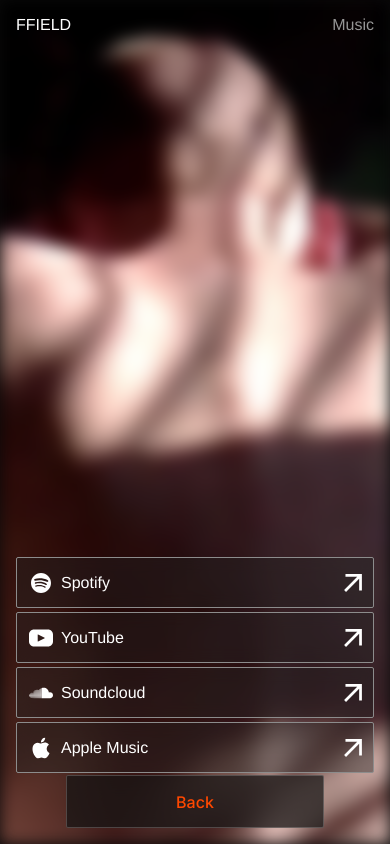
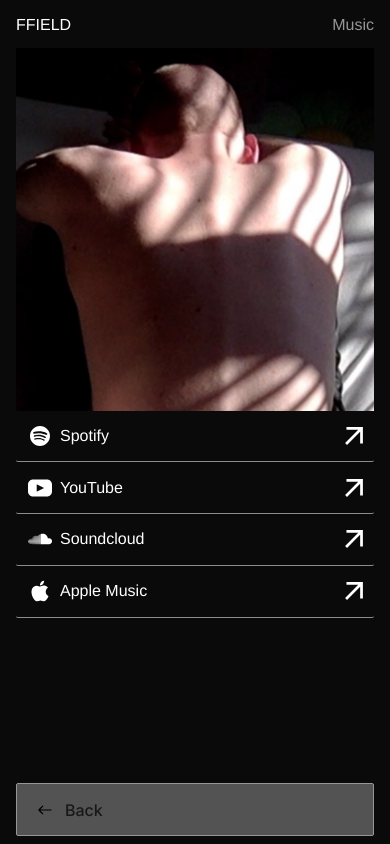
Before and after one commit to Benedikt-Keller/enterthefield-next, a Next.js app: page /music in a window 390 px wide. Built offline with nearby package versions, Linux system fonts and the light colour scheme.

Commit message:
added back button, changed design of music link page

```diff
--- a/app/blog/(components)/back.tsx
+++ b/app/blog/(components)/back.tsx
@@ -1,9 +1,27 @@
 import Link from 'next/link'
 import "./blogpage.css"
+import { IoIosArrowRoundBack } from "react-icons/io";
 
 export default function Back() {
     return (
-        <Link href={'./'} style={{position: 'fixed', textDecoration:'none', bottom:'1rem', display:'flex', alignItems:'center', justifyContent:'center'}} className='back-button'>
+        <Link href={'./'}
+        style={{
+        position: 'fixed',
+        textDecoration:'none',
+        bottom:'0.5rem',
+        display:'flex',
+        alignItems:'center',
+        justifyContent:'flex-start',
+        paddingLeft: '1rem',
+        gap: '0.5rem'
+    }}
+        className='back-button'>
+        <IoIosArrowRoundBack
+        style={{
+            color:'rgb(0,0,0)',
+            width: '1.5rem',
+            height: '1.5rem'
+        }} />
            Back
         </Link>
 
--- a/app/blog/(components)/blogpage.css
+++ b/app/blog/(components)/blogpage.css
@@ -46,10 +46,10 @@
 }
 
 .back-button {
-    background: rgb(20,20,20, 0.7);
-    color: rgb(var(--primary-rgb));
+    background: rgba(255, 255, 255, 0.3);
+    color: rgb(var(--background-start-rgb), 0.8);
     border-radius: 0.125rem;
-    border: 1px solid rgb(var(--foreground-rgb), 0.2);
+    border: 1px solid rgb(var(--middleground-rgb));
     backdrop-filter: blur(20px);
     font-weight: 500;
     width: 256px;
@@ -59,7 +59,7 @@
 }
 
 .back-button:hover {
-    background: rgba(64, 64, 64, 0.9);
+    background: rgba(255, 255, 255, 0.4);
 }
 
 @media screen and (max-width: 768px) {
@@ -73,3 +73,12 @@
     }
 
 }
+
+@media screen and (max-width: 480px) {
+    .back-button {
+        width: auto;
+        bottom: 0.5rem;
+        left: 1rem;
+        right: 1rem
+    }
+}
--- a/app/blog/blog.css
+++ b/app/blog/blog.css
@@ -3,14 +3,18 @@
 }
 
 .blog-header {
+    position: fixed;
     display: flex;
     flex-direction: row;
     justify-content: space-between;
     align-items: center;
-    height: fit-content;
+    height: 51px;
     top: 0;
-    width: 100%;
-
+    left: 0;
+    right: 0;
+    padding-left: 1rem;
+    padding-right: 1rem;
+    backdrop-filter: blur(20px);
 }
 
 .blog-title {
@@ -42,6 +46,8 @@
     justify-content: center;
     gap: 2rem;
     width: 100%;
+    margin-top: 4rem;
+    margin-bottom: 6rem;
 }
 
 .cell {
--- a/app/music/music.css
+++ b/app/music/music.css
@@ -19,7 +19,11 @@
 
 .link-grid-container {
     position: fixed;
-    height: 100%;
+    display: flex;
+    flex-direction: column;
+    justify-content: flex-start;
+    align-items: center;
+    height: calc(100% - 4rem);
     padding: 1rem;
     top: 2rem;
     left: 0;
@@ -29,11 +33,10 @@
 
 .link-grid {
     display: grid;
-    width: 100%;
-    height: calc(100% - 4rem);
-    gap: 0.5rem;
-    grid-template-columns: 1fr 1fr 1fr 1fr;
-    grid-template-rows: 1fr 0.075fr;
+    max-width: 500px;
+    gap: 0rem;
+    grid-template-columns: 1fr;
+    grid-template-rows: 40% 1fr 1fr 1fr 1fr 1fr 1r 1fr 1fr 1fr;
 }
 
 .link {
@@ -42,14 +45,25 @@
     justify-content: flex-end;
     align-items: center;
     gap: 0.5rem;
-    background-color: rgb(var(--middleground-rgb), 0.2);
     border-radius: 2px;
-    border: 1px solid;
+    border-bottom: 1px solid;
     border-color: #8C8C8C;
-    background-color: rgba(34, 34, 34, 0.411);
-    backdrop-filter: blur(0.5rem);
     z-index: 100;
     padding: 1rem 0.5rem 1rem 0.5rem;
+    grid-column: span 1;
+    grid-row: span 1;
+}
+
+.link-img {
+    width: 100%;
+    height: 100%;
+    display: flex;
+    flex-direction: column;
+    justify-content: flex-end;
+    align-items: center;
+    gap: 0.5rem;
+    z-index: 100;
+    object-fit:cover;
     grid-column: span 1;
     grid-row: span 1;
 }
@@ -127,31 +141,6 @@
 
 /* breakpoint at smartphone size*/
 
-@media (max-width: 900px) {
-    .link-grid-container {
-        display: flex;
-        flex-direction: column;
-        justify-content: flex-end;
-        align-items: center;
-        height: calc(100% - 4rem);
-    }
-
-    .link-grid {
-        grid-template-columns: 1fr 1fr;
-        grid-template-rows: 1fr 1fr 0.075fr;
-        gap: 0.25rem;
-        height: 100%;
-        max-width: none;
-    }
-
-    .link {
-        grid-column: span 1;
-        grid-row: span 1;
-        justify-content: flex-end;
-        padding: 0.5rem 0.25rem 0.5rem 0.25rem;
-    }
-}
-
 @media (max-width: 480px) {
     .link-grid-container {
         display: flex;
@@ -163,9 +152,9 @@
 
     .link-grid {
         grid-template-columns: 1fr;
-        grid-template-rows: 1fr 1fr 1fr 1fr;
-        gap: 0.25rem;
-        height: 216px;
+        grid-template-rows: 50% 1fr 1fr 1fr 1fr 1fr 1fr 1fr;
+        height: 100%;
+        width: 100%;
         max-width: 500px;
         margin-bottom: calc(51px + 0.25rem);
     }
@@ -176,4 +165,12 @@
         justify-content: center;
         padding: 0.25rem 0.25rem 0.25rem 0.25rem;
     }
+
+    .link-img {
+        grid-column: span 1;
+        grid-row: span 1;
+        height: 100%;
+        width: 100%;
+        object-fit: cover;
+    }
 }
--- a/app/music/page.tsx
+++ b/app/music/page.tsx
@@ -4,6 +4,7 @@
 import '../blog/blog.css'
 import './music.css'
 import Link from 'next/link'
+
 
 export default function Page() {
     return (
@@ -15,6 +16,8 @@
             </div>
             <div className='link-grid-container'>
             <div className='link-grid'>
+                    <img src='/music/pb.png' className='link-img'></img>
+
                     <Link href={'https://open.spotify.com/intl-de/artist/5jIdvJoSpBBsXUWwfoZgGm?si=Pq3JdWeJTe6MVaRYMy3OyA'} style={{textDecoration: 'none'}} className='link'>
                         <div className='link-content'>
                             <div className='link-container'>
@@ -58,7 +61,7 @@
             </div>
 
 
-            <img src='/music/pb.png' className='background-img'></img>
+            <img src='/music/pb.png' className='background-img' style={{display:'none'}}></img>
 
         </div>
     )
```
